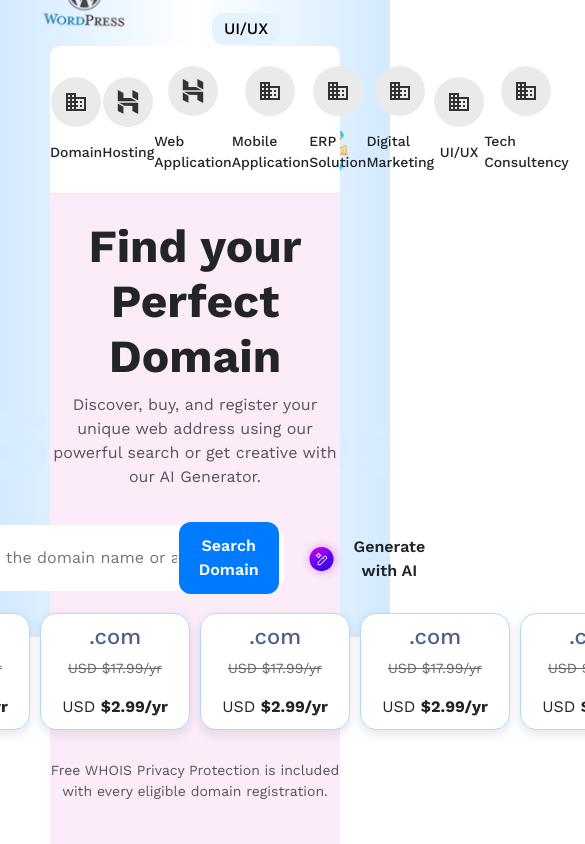
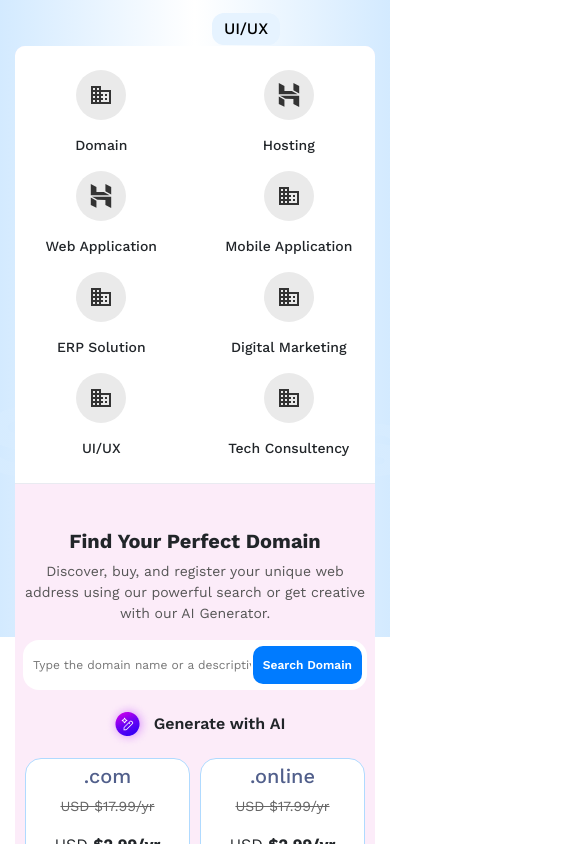
Before and after one commit to jobayer58/Coderlity-landing-page, a React (Vite) app: page / in a window 390 px wide. Shown: the part 920-1764 px from the top of the page, 585 px wide, since content can reach past the window. Built offline with nearby package versions, Linux system fonts and the light colour scheme.

Commit message:
complete domain responsive

```diff
--- a/src/Domain.css
+++ b/src/Domain.css
@@ -29,7 +29,7 @@
   display: flex;
   align-items: center;
   justify-content: space-around;
-  padding: 20px 0px;
+  padding: 24px 0px;
   border-top-left-radius: 10px;
   border-top-right-radius: 10px;
 }
@@ -48,9 +48,8 @@
 .icon-content:hover::after {
   content: '';
   position: absolute;
-  bottom: -5px;
-
-  width: 130%;
+  bottom: -10px;
+  width: 100%;
   height: 1.5px;
   background-color: #007bff;
 }
@@ -95,7 +94,7 @@
 
 .domain-content {
   text-align: center;
-  padding: 25px 0px;
+  padding: 45px 0px;
 }
 
 .domain-content-text h1 {
@@ -107,6 +106,7 @@
   color: #555555;
   font-weight: 400;
 }
+
 /*  */
 
 /* .domain-search input {
@@ -124,7 +124,7 @@
   justify-content: center;
   align-content: center;
   gap: 5px;
-  padding: 20px 0px;
+  padding: 25px 0px;
 
 }
 
@@ -178,7 +178,7 @@
 
 /* domain card */
 
-.domain-card-parent{
+.domain-card-parent {
   display: flex;
   align-items: center;
   justify-content: center;
@@ -188,17 +188,16 @@
 .domain-card {
   background: white;
   border-radius: 16px;
-  padding: 10px 0px;
+  padding: 10px 14px;
   text-align: center;
-  box-shadow: 0 4px 12px rgba(0, 0, 0, 0.1);
-  transition: all 0.3s ease;
+  /* box-shadow: 0 4px 12px rgba(0, 0, 0, 0.1); */
+  /* transition: all 0.3s ease; */
   border: 1px solid #B0DAFF;
-  min-width: 150px;
 }
 
 .domain-card:hover {
-  transform: translateY(-5px);
-  box-shadow: 0 8px 20px rgba(0, 0, 0, 0.15);
+  /* transform: translateY(-5px);
+  box-shadow: 0 8px 20px rgba(0, 0, 0, 0.15); */
 }
 
 .domain-extension {
@@ -214,7 +213,7 @@
   gap: 5px;
 }
 
-.discount-price span{
+.discount-price span {
 
   font-weight: bold;
 
@@ -226,9 +225,168 @@
   text-decoration: line-through;
 }
 
-.domain-description{
+.domain-description {
   text-align: center;
   padding: 30px 0px;
   color: #555555;
   font-size: 14px;
 }
+
+/* ========== RESPONSIVE MEDIA QUERIES ========== */
+/* Tablet Devices (768px - 991px) */
+@media (max-width: 991px) {
+  .icon-parent {
+    display: grid;
+    grid-template-columns: repeat(4, 1fr);
+    gap: 20px;
+    justify-items: center;
+    align-items: center;
+  }
+
+  .domain-section {
+    margin: 0px 30px;
+  }
+
+  .domain-content-text h1 {
+    font-size: 36px;
+  }
+
+  .domain-search {
+    width: 450px;
+    height: 55px;
+  }
+
+  .search-div {
+    display: flex;
+    align-items: center;
+    gap: 0px;
+  }
+
+  .input-text {
+    font-size: 12px;
+  }
+
+  .search-btn {
+    font-size: 12px;
+    padding: 12px 10px;
+    border-radius: 10px;
+  }
+
+  .search-left-text {
+    gap: 2px;
+  }
+
+  .domain-card-parent {
+    display: grid;
+    grid-template-columns: repeat(3, 1fr);
+    padding: 0px 25px;
+
+  }
+
+
+}
+
+/* Mobile Devices (576px - 767px) */
+@media (max-width: 767px) {
+  .icon-parent {
+    display: grid;
+    grid-template-columns: repeat(2, 1fr);
+    gap: 20px;
+    justify-items: center;
+    align-items: center;
+  }
+
+  .domain-section {
+    margin: 0px 20px;
+  }
+
+  .domain-content-text {
+    padding: 0px 10px;
+  }
+
+  .domain-content-text h1 {
+    font-size: 28px;
+  }
+
+  .domain-search {
+    width: 400px;
+  }
+
+  .domain-text-br {
+    display: none;
+  }
+
+  .domain-card-parent {
+    display: grid;
+    grid-template-columns: repeat(2, 1fr);
+    padding: 0px 25px;
+
+  }
+
+  .search-div {
+    flex-direction: column;
+    gap: 0px;
+    padding: 0px 8px;
+  }
+
+  .icon-parent {
+    flex-wrap: wrap;
+    gap: 20px;
+  }
+
+  .domain-card-parent {
+    flex-wrap: wrap;
+  }
+
+  .domain-description {
+    padding: 0px 10px;
+    margin-top: 20px;
+  }
+}
+
+/* Small Mobile Devices (0px - 575px) */
+@media (max-width: 575px) {
+  .domain-section {
+    margin: 0px 15px;
+  }
+
+  .domain-content-text {
+    padding: 0px 5px;
+  }
+
+  .domain-content-text h1 {
+    font-size: 20px;
+  }
+  .domain-content-text p{
+    font-size: 14px;
+  }
+
+  .domain-search {
+    width: 100%;
+    max-width: 350px;
+    height: 50px;
+  }
+
+  .search-btn {
+    padding: 10px 10px;
+  }
+
+  .icon-parent {
+    gap: 15px;
+  }
+
+  .icon-content {
+    min-width: 70px;
+  }
+  .domain-card-parent{
+    padding: 0px 10px;
+  }
+
+  .domain-card {
+    padding: 5px 4px;
+  }
+  .domain-div h1{
+    font-size: 20px;
+  }
+
+}
--- a/src/Domain.jsx
+++ b/src/Domain.jsx
@@ -82,8 +82,8 @@ const Domain = () => {
                 {/* content */}
                 <div className="domain-content">
                     <div className="domain-content-text">
-                        <h1>Find your Perfect Domain</h1>
-                        <p>Discover, buy, and register your unique web address using our <br /> powerful search or get creative with our AI Generator.</p>
+                        <h1>Find Your Perfect Domain</h1>
+                        <p>Discover, buy, and register your unique web address using our <br className='domain-text-br' /> powerful search or get creative with our AI Generator.</p>
                     </div>
                     {/* search */}
                     <div className="search-div">
@@ -111,7 +111,7 @@ const Domain = () => {
                         {/* 2 */}
                         <div className="domain-card">
                             <div className="domain-div">
-                                <h1 className="domain-extension">.com</h1>
+                                <h1 className="domain-extension">.online</h1>
                                 <p className="original-price">USD $17.99/yr</p>
                             </div>
                             <div className="domain-pricing">
@@ -121,7 +121,7 @@ const Domain = () => {
                         {/* 3 */}
                         <div className="domain-card">
                             <div className="domain-div">
-                                <h1 className="domain-extension">.com</h1>
+                                <h1 className="domain-extension">.shop</h1>
                                 <p className="original-price">USD $17.99/yr</p>
                             </div>
                             <div className="domain-pricing">
@@ -131,7 +131,7 @@ const Domain = () => {
                         {/* 4 */}
                         <div className="domain-card">
                             <div className="domain-div">
-                                <h1 className="domain-extension">.com</h1>
+                                <h1 className="domain-extension">.pro</h1>
                                 <p className="original-price">USD $17.99/yr</p>
                             </div>
                             <div className="domain-pricing">
@@ -141,7 +141,7 @@ const Domain = () => {
                         {/* 5 */}
                         <div className="domain-card">
                             <div className="domain-div">
-                                <h1 className="domain-extension">.com</h1>
+                                <h1 className="domain-extension">.net</h1>
                                 <p className="original-price">USD $17.99/yr</p>
                             </div>
                             <div className="domain-pricing">
--- a/src/Header.css
+++ b/src/Header.css
@@ -423,56 +423,56 @@
 
 /* Different positions with original sizes */
 .logo-1 {
-  top: 20%;
+  top: 5%;
   left: 15%;
   animation-delay: 0s;
   max-width: 100px;
 }
 
 .logo-2 {
-  top: 22%;
-  right: 18%;
+  top: 8%;
+  right: 15%;
   animation-delay: 1s;
   max-width: 110px;
 }
 
 .logo-3 {
-  top: 45%;
+  top: 25%;
   left: 25%;
   animation-delay: 2s;
   max-width: 90px;
 }
 
 .logo-4 {
-  top: 35%;
+  top: 19%;
   right: 6%;
   animation-delay: 3s;
   max-width: 105px;
 }
 
 .logo-5 {
-  bottom: 30%;
+  top: 37%;
   right: 11%;
   animation-delay: 4s;
   max-width: 120px;
 }
 
 .logo-6 {
-  top: 55%;
+  top: 32%;
   left: 11%;
   animation-delay: 5s;
   max-width: 95px;
 }
 
 .logo-7 {
-  bottom: 45%;
+  top: 25%;
   right: 22%;
   animation-delay: 1.5s;
   max-width: 85px;
 }
 
 .logo-8 {
-  top: 35%;
+  top: 15%;
   left: 4%;
   animation-delay: 2.5s;
   max-width: 80px;
@@ -512,7 +512,7 @@
   /* NAVBAR */
   .navbar-collapse {
     position: absolute !important;
-    top: 100%;
+    top: 80%;
     left: 10px;
     right: 10px;
     width: auto;
--- a/src/TopProducts.css
+++ b/src/TopProducts.css
@@ -2,7 +2,7 @@
 .top-products {
   padding: 60px 0;
   background-color: #F3F4F6;
-  margin-top: 420px;
+  margin-top: 450px;
   /* margin: 0px; */
 }
 
```
